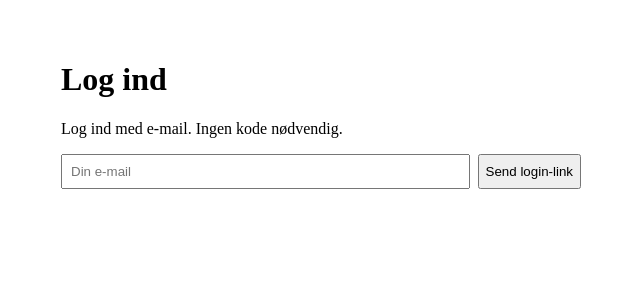
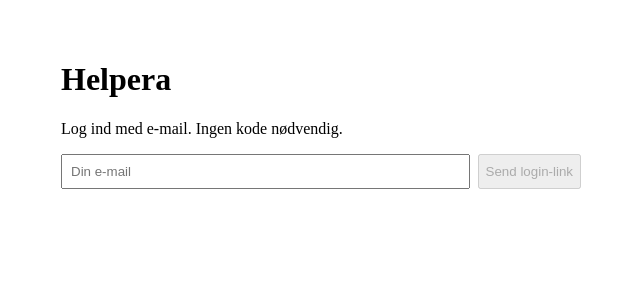
Before and after one commit to Helperadk/Helpera, a Next.js app: page / in a window 1280 px wide. Shown: the top 300 px of the page, without its empty margins (319-959 px from the left). Built offline with nearby package versions, Linux system fonts and the light colour scheme; no server answers.

Commit message:
Update page.tsx

```diff
--- a/app/page.tsx
+++ b/app/page.tsx
@@ -1,32 +1,58 @@
 'use client'
 
-import { useState } from 'react'
+import { useEffect, useState } from 'react'
 import { supabase } from '../lib/supabaseClient'
 
 export default function Home() {
   const [email, setEmail] = useState('')
   const [status, setStatus] = useState<string | null>(null)
+  const [userEmail, setUserEmail] = useState<string | null>(null)
+
+  useEffect(() => {
+    // Hent nuværende session ved load
+    supabase.auth.getSession().then(({ data }) => {
+      setUserEmail(data.session?.user?.email ?? null)
+    })
+
+    // Lyt på ændringer i login/logout
+    const { data: sub } = supabase.auth.onAuthStateChange((_event, session) => {
+      setUserEmail(session?.user?.email ?? null)
+    })
+
+    return () => {
+      sub.subscription.unsubscribe()
+    }
+  }, [])
 
   const handleLogin = async () => {
     setStatus(null)
 
     const { error } = await supabase.auth.signInWithOtp({
       email,
-      options: {
-        emailRedirectTo: 'https://helpera.dk'
-      }
+      options: { emailRedirectTo: 'https://helpera.dk' },
     })
 
-    if (error) {
-      setStatus(error.message)
-    } else {
-      setStatus('Tjek din e-mail for login-link.')
+    setStatus(error ? error.message : 'Tjek din e-mail for login-link.')
   }
+
+  const handleLogout = async () => {
+    await supabase.auth.signOut()
+    setStatus('Du er logget ud.')
   }
 
   return (
     <main style={{ padding: 32, maxWidth: 520, margin: '0 auto' }}>
-      <h1>Log ind</h1>
+      <h1>Helpera</h1>
+
+      {userEmail ? (
+        <>
+          <p>
+            Logget ind som: <strong>{userEmail}</strong>
+          </p>
+          <button onClick={handleLogout}>Log ud</button>
+        </>
+      ) : (
+        <>
           <p>Log ind med e-mail. Ingen kode nødvendig.</p>
 
           <div style={{ display: 'flex', gap: 8 }}>
@@ -37,8 +63,12 @@ export default function Home() {
               onChange={(e) => setEmail(e.target.value)}
               style={{ flex: 1, padding: 8 }}
             />
-        <button onClick={handleLogin}>Send login-link</button>
+            <button onClick={handleLogin} disabled={!email.includes('@')}>
+              Send login-link
+            </button>
           </div>
+        </>
+      )}
 
       {status && <p style={{ marginTop: 12 }}>{status}</p>}
     </main>
```
Lines whose indentation alone changed are shown as unchanged.
